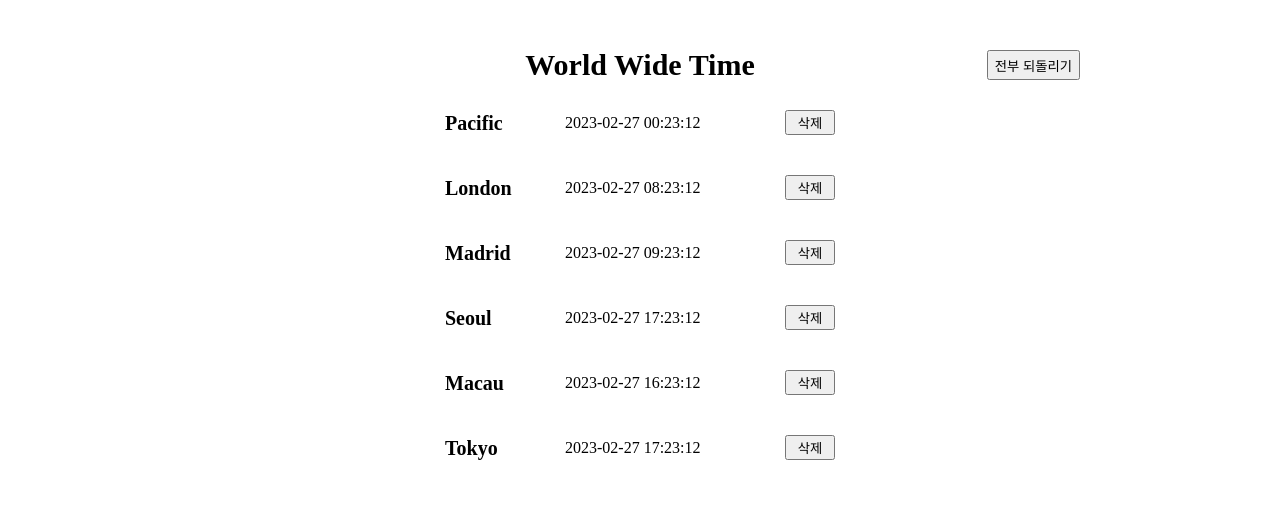
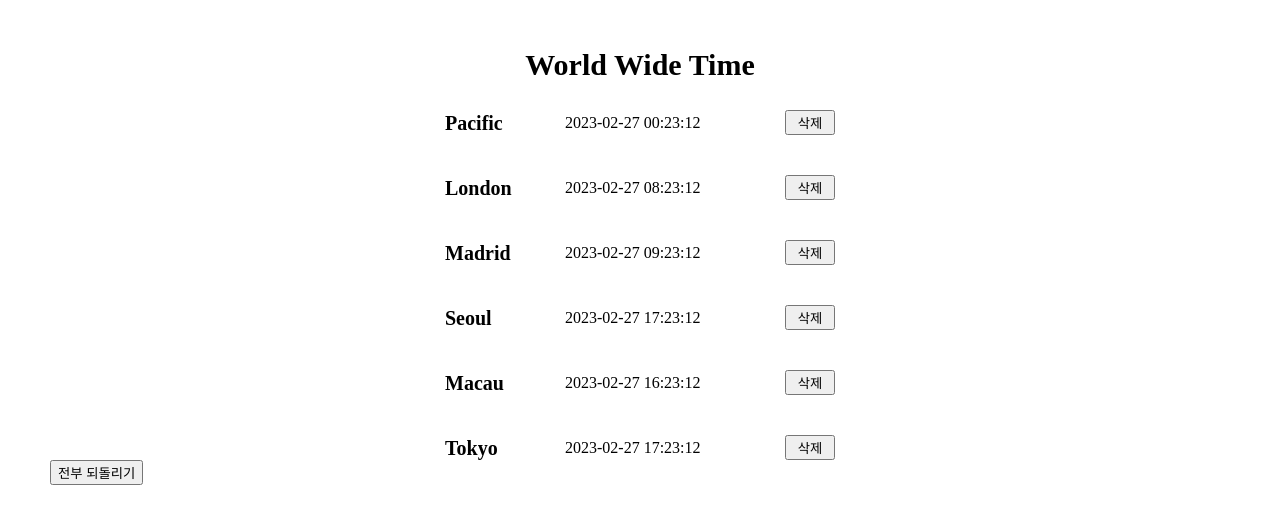
Before and after one commit to lbw3973/world-wide-time, a React (Vite) app: page / in a window 1280 px wide. Shown: the top 524 px of the page. Built offline with nearby package versions, Linux system fonts and the light colour scheme.

Commit message:
Feat: Reset버튼 위치 변경

```diff
--- a/src/App.jsx
+++ b/src/App.jsx
@@ -15,9 +15,11 @@ function App() {
     <div className="main">
       <div className="header">
         <h1> World Wide Time</h1>
+      </div>
+      <Clock />
+      <div className="btnBox">
         <button onClick={resetDatas}>전부 되돌리기</button>
       </div>
-      <Clock />
     </div>
   );
 }
```
